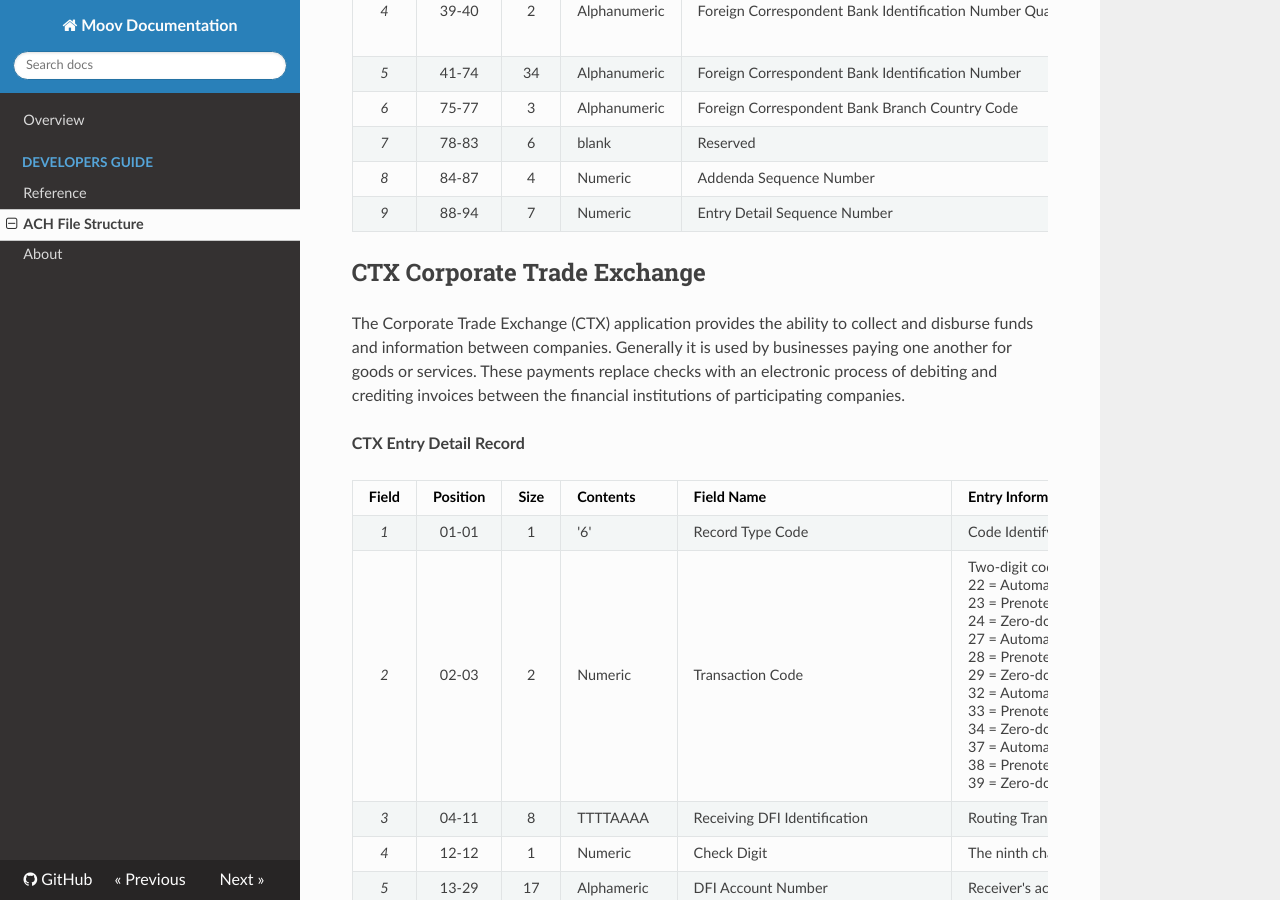
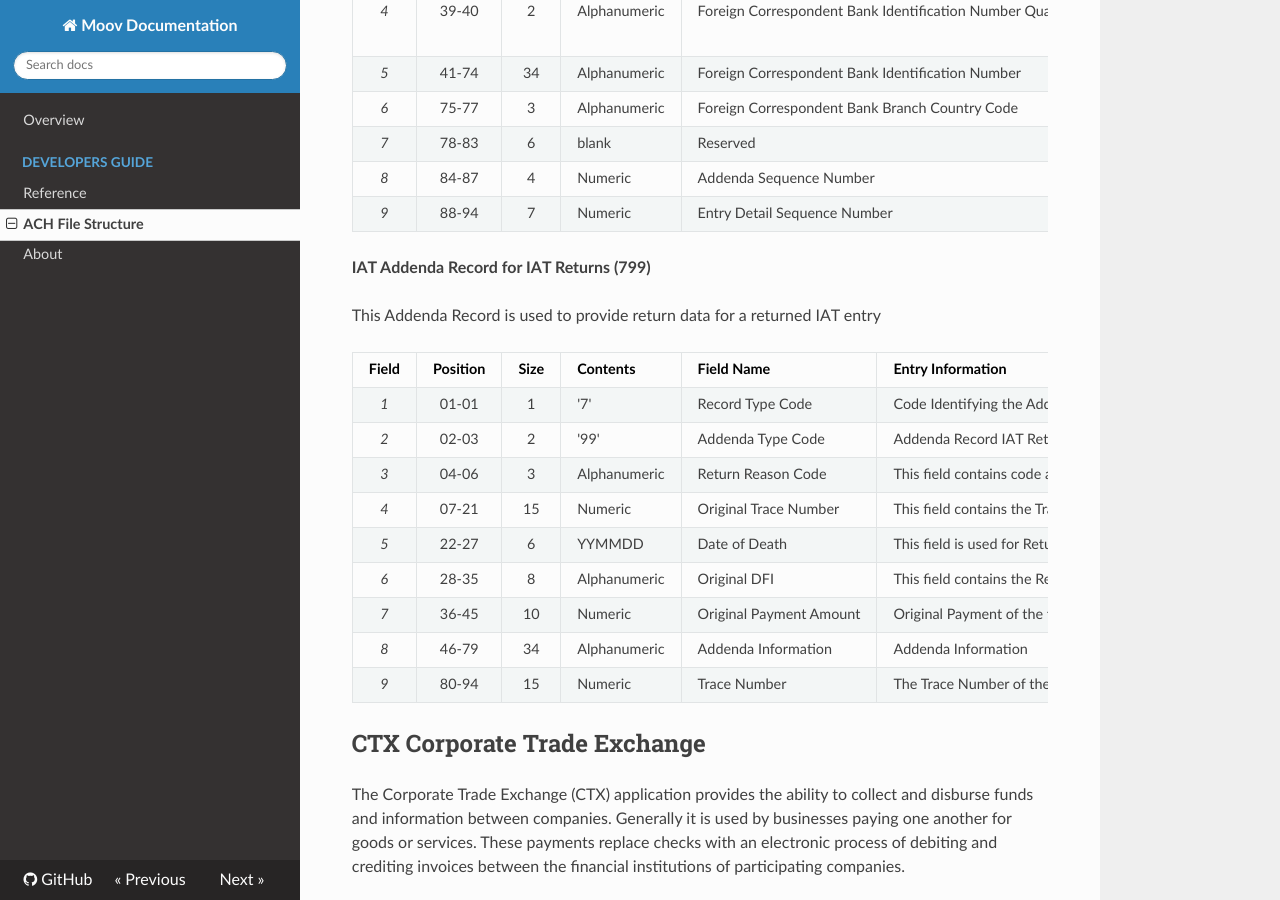
Before and after one commit to wadearnold/docs, an MkDocs documentation site: the page built from docs/ACH_File_Structure.md, in a window 1280 px wide and 900 px high, scrolled down 18086 px. Built offline with MkDocs 1.6.1, drawn with Linux system fonts in a browser that asks for light colours; nearby versions of some CDN libraries; old or Windows-style settings are respelled for this version of MkDocs.

Commit message:
Update ACH_File_Structure.md

```diff
--- a/docs/ACH_File_Structure.md
+++ b/docs/ACH_File_Structure.md
@@ -488,6 +488,23 @@ Field | Position | Size | Contents | Field Name | Entry Information | M,R,O |
 | *8* | 84-87 | 4 | Numeric | Addenda Sequence Number | Sequence number of each „Type 18” Foreign Correspondent Bank Identification addenda in ascending order beginning with “0001” | M |
 | *9* | 88-94 | 7 | Numeric | Entry Detail Sequence Number | This field contains the ascending sequence number section of the Entry Detail Record‟s trace number. This number is the same as the last seven digits of the trace number (Field 13) of the related Entry Detail Record. | M |
 
+**IAT Addenda Record for IAT Returns (799)**
+
+This Addenda Record is used to provide return data for a returned IAT entry
+
+Field | Position | Size | Contents | Field Name | Entry Information | M,R,O |
+| :---: | :---: | :---: | :--- | :--- | :--- | :---: |
+| *1* | 01-01 | 1 | '7' | Record Type Code | Code Identifying the Addenda Record | M |
+| *2* | 02-03 | 2 | '99' | Addenda Type Code | Addenda Record IAT Returns | M |
+| *3* | 04-06 | 3 | Alphanumeric | Return Reason Code | This field contains code associated with the reason for the return | M |
+| *4* | 07-21 | 15 | Numeric | Original Trace Number | This field contains the Trace Number as originally included on the forward Entry | M |
+| *5* | 22-27 | 6 | YYMMDD | Date of Death | This field is used for Return Reason Code R14 or R15 | O |
+| *6* | 28-35 | 8 | Alphanumeric | Original DFI | This field contains the Receiving DFI Identification as originally included on the forward Entry that the RDFI is returning or correcting | R |
+| *7* | 36-45 | 10 | Numeric | Original Payment Amount | Original Payment of the forward Entry | R |
+| *8* | 46-79 | 34 | Alphanumeric| Addenda Information | Addenda Information | O |
+| *9* | 80-94 | 15 | Numeric | Trace Number | The Trace Number of the entry being returned | M |
+
+
 ## CTX Corporate Trade Exchange
 
 The Corporate Trade Exchange (CTX) application provides the ability to collect and disburse funds and information between companies. Generally it is used by businesses paying one another for goods or services. These payments replace checks with an electronic process of debiting and crediting invoices between the financial institutions of participating companies.
```
